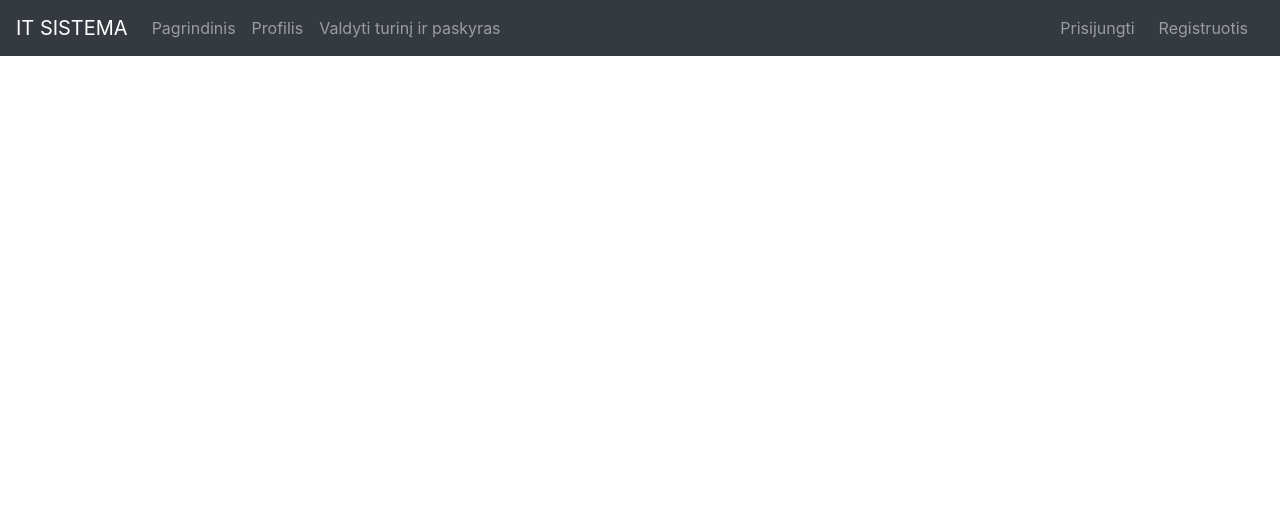
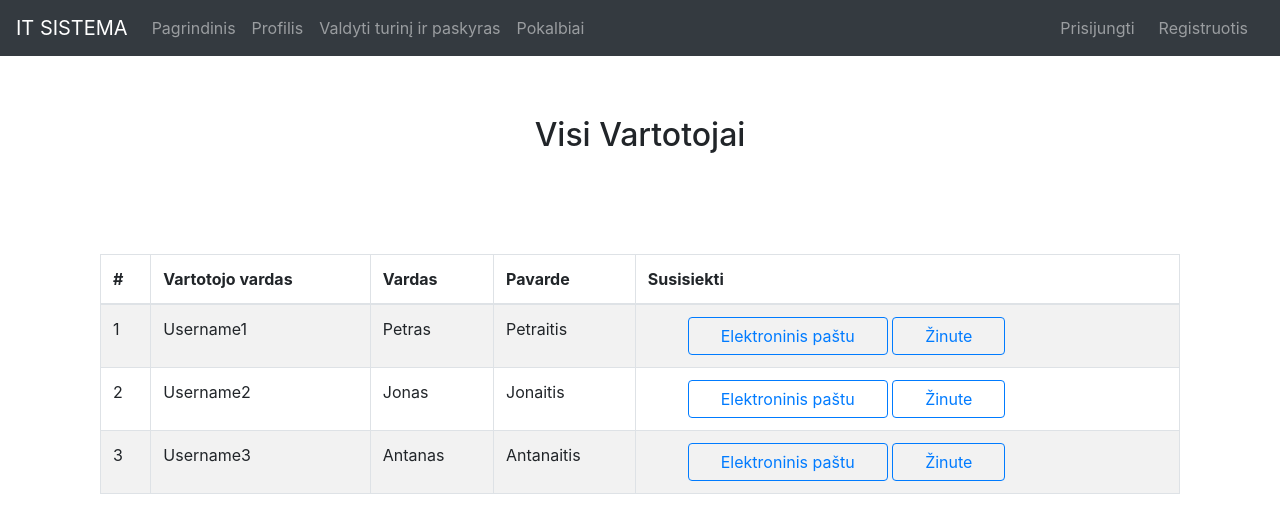
Before and after one commit to DomDagys/PaslauguSistema, a React (Create React App) app in the folder frontend/: page /pokalbiai in a window 1280 px wide. Shown: the top 532 px of the page. Built offline with nearby package versions, Linux system fonts and the light colour scheme.

Commit message:
Added navigation to message and email forms

```diff
--- a/frontend/package.json
+++ b/frontend/package.json
@@ -3,6 +3,7 @@
   "version": "0.1.0",
   "private": true,
   "dependencies": {
+    "@material-ui/core": "^4.11.0",
     "@testing-library/jest-dom": "^5.11.5",
     "@testing-library/react": "^11.1.1",
     "@testing-library/user-event": "^12.2.0",
--- a/frontend/src/App.js
+++ b/frontend/src/App.js
@@ -11,6 +11,7 @@ import LandingPage from "./components/LandingPage";
 import ListingsPage from "./components/ListingsPage";
 import History from "./History";
 import ListingPage from "./components/ListingPage";
+import ChatUsers from './components/ChatSystem/ChatUsers';
 
 function App() {
   return (
@@ -22,6 +23,9 @@ function App() {
         </Route>
         <Route exact path="/listings">
           <ListingsPage></ListingsPage>
+        </Route>
+        <Route exact path="/pokalbiai">
+          <ChatUsers/>
         </Route>
         <Route path="/listings/:id" component={ListingPage}></Route>
         <Route path="/register">
@@ -41,7 +45,7 @@ function App() {
         </Route>
         <Route path="/admin">
           <AdminPage />
-        </Route>
+          </Route>
       </div>
     </Router>
   );
--- /dev/null
+++ b/frontend/src/components/ChatSystem/ChatUsers.css
@@ -0,0 +1,15 @@
+.header {
+    text-align: center;
+    margin-top: 60px;
+    margin-bottom: 80px;
+}
+
+.chatTable {
+    margin: 100px;
+}
+.link{
+    margin: 20px;
+}
+.links{
+    margin-left: 40px;
+}
--- /dev/null
+++ b/frontend/src/components/ChatSystem/ChatUsers.js
@@ -0,0 +1,78 @@
+import React from "react";
+import { BrowserRouter as Router, Switch, Route, Link } from "react-router-dom";
+import "./ChatUsers.css";
+import Table from "react-bootstrap/Table";
+import Button from 'react-bootstrap/Button'
+import BottomNavigation from "@material-ui/core/BottomNavigation";
+import BottomNavigationAction from "@material-ui/core/BottomNavigationAction";
+import EmailForm from "./EmailForm";
+import MessageForm from "./MessageForm";
+
+function ChatUsers() {
+  return (
+    <div>
+      <h2 className="header">Visi Vartotojai</h2>
+      <Router>
+        <div className="chatTable">
+          <Table striped bordered hover>
+            <thead>
+              <tr>
+                <th>#</th>
+                <th>Vartotojo vardas</th>
+                <th>Vardas</th>
+                <th>Pavarde</th>
+                <th>Susisiekti</th>
+              </tr>
+            </thead>
+            <tbody>
+              <tr>
+                <td>1</td>
+                <td>Username1</td>
+                <td>Petras</td>
+                <td>Petraitis</td>
+                <td>
+                    <div className="links">
+                  <Button variant="outline-primary"><Link className="link" to="/email">Elektroninis paštu</Link></Button>{" "}
+                  <Button variant="outline-primary"><Link className="link" to="/message">Žinute</Link></Button>
+                  </div>
+                </td>
+              </tr>
+              <tr>
+                <td>2</td>
+                <td>Username2</td>
+                <td>Jonas</td>
+                <td>Jonaitis</td>
+                <td>
+                <div className="links">
+                  <Button variant="outline-primary"><Link className="link" to="/email">Elektroninis paštu</Link></Button>{" "}
+                  <Button variant="outline-primary"><Link className="link" to="/message">Žinute</Link></Button>
+                  </div>
+                </td>
+              </tr>
+              <tr>
+                <td>3</td>
+                <td>Username3</td>
+                <td>Antanas</td>
+                <td>Antanaitis</td>
+                <td>
+                <div className="links">
+                  <Button variant="outline-primary"><Link className="link" to="/email">Elektroninis paštu</Link></Button>{" "}
+                  <Button variant="outline-primary"><Link className="link" to="/message">Žinute</Link></Button>
+                  </div>
+                </td>
+              </tr>
+            </tbody>
+          </Table>
+        </div>
+        <Route path="/email">
+          <EmailForm />
+        </Route>
+        <Route path="/message">
+          <MessageForm />
+        </Route>
+      </Router>
+    </div>
+  );
+}
+
+export default ChatUsers;
--- /dev/null
+++ b/frontend/src/components/ChatSystem/EmailForm.js
@@ -0,0 +1,11 @@
+import React from 'react'
+
+function EmailForm() {
+    return (
+        <div>
+            <h2>Email form</h2>
+        </div>
+    )
+}
+
+export default EmailForm
--- /dev/null
+++ b/frontend/src/components/ChatSystem/MessageForm.js
@@ -0,0 +1,11 @@
+import React from 'react'
+
+function MessageForm() {
+    return (
+        <div>
+            <h2>Message form</h2>
+        </div>
+    )
+}
+
+export default MessageForm
--- a/frontend/src/components/NavBar.js
+++ b/frontend/src/components/NavBar.js
@@ -16,6 +16,7 @@ class NavBar extends Component {
       <Nav.Link href="/">Pagrindinis</Nav.Link>
       <Nav.Link href="/viewprofile">Profilis</Nav.Link>
       <Nav.Link href="/admin">Valdyti turinį ir paskyras</Nav.Link>
+      <Nav.Link href="/pokalbiai">Pokalbiai</Nav.Link>
     </Nav>
     <Nav inline>
       <Nav.Link href="/login" className="mr-sm-2">Prisijungti</Nav.Link>
```
Also changed, not shown: 1 other file (tests, documents, lock files or other folders).
